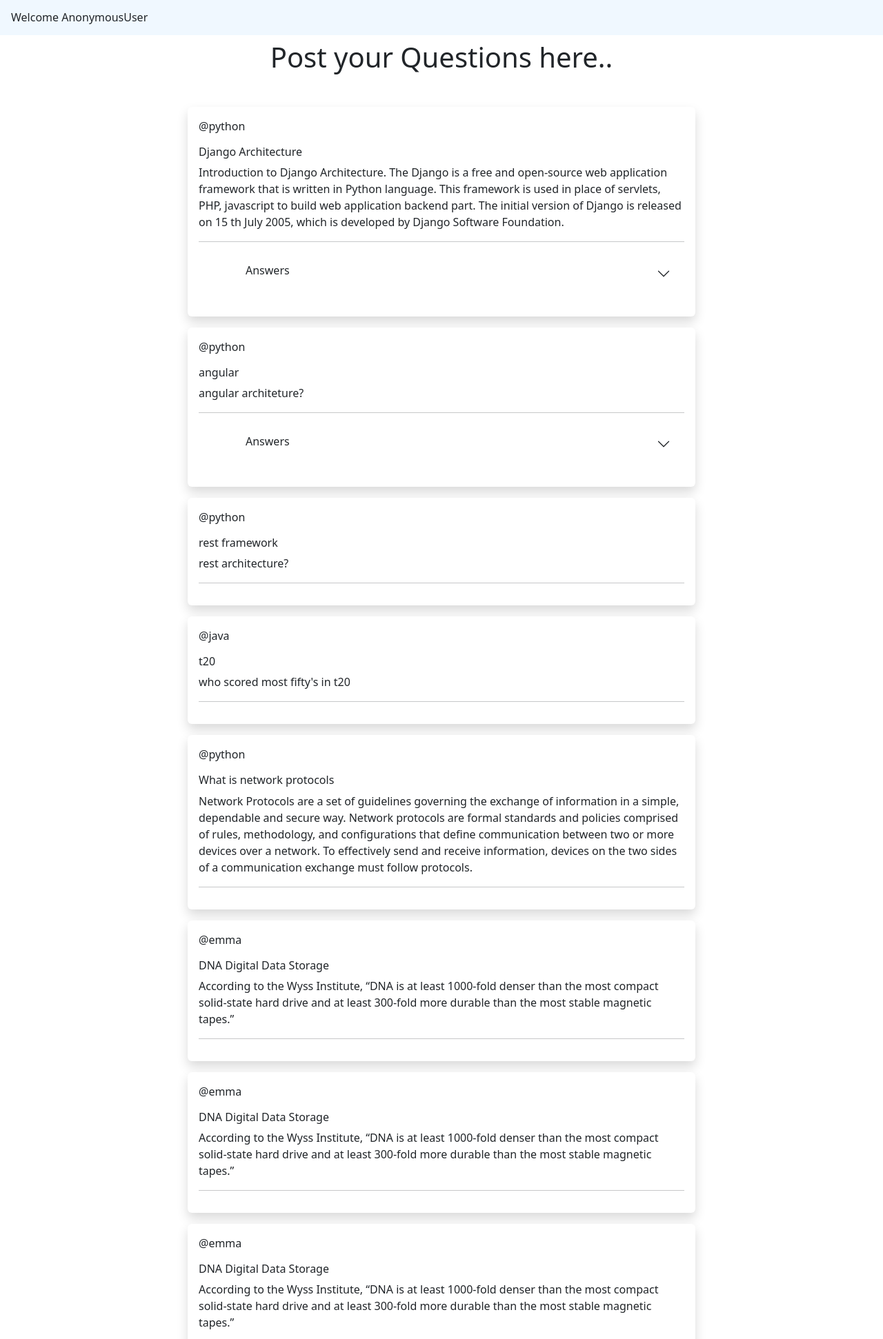
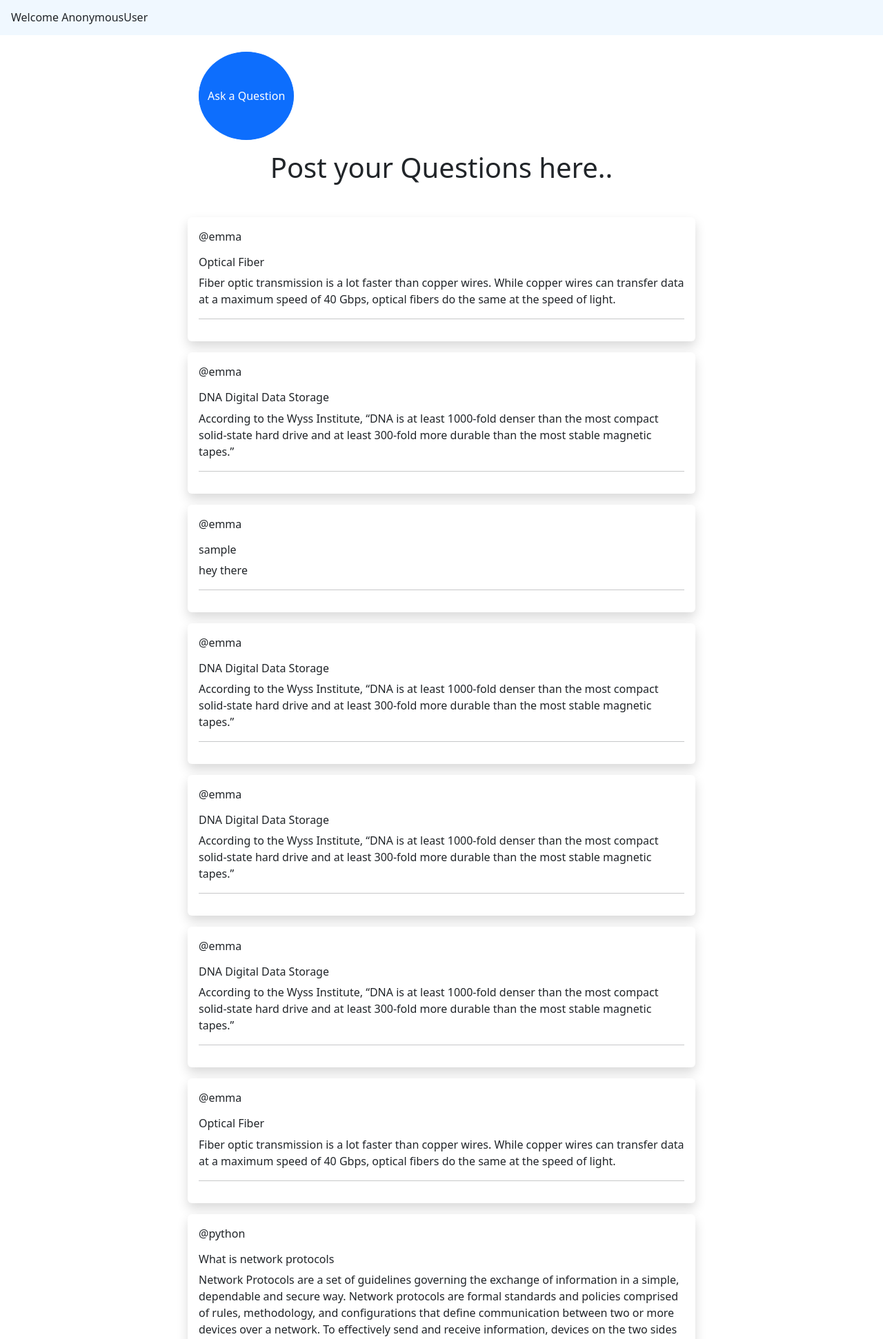
Before and after one commit to DhananjayanOnline/question_answer_app, a Django app: page /web/home/ in a window 1280 px wide. Shown: the top 1942 px of the page at 69% size. Run offline with Django 4.2, Linux system fonts and the light colour scheme; data comes from the database, SQL or seed files in the repository; both versions use the stored data as it was after the commit; parts of the project's set-up code (start-up, migrations or seed data) failed here and were passed over.

Commit message:
created post added using CreateView, and Bootstrap model included

```diff
--- a/core_app/models.py
+++ b/core_app/models.py
@@ -16,8 +16,8 @@
     user = models.ForeignKey(User, on_delete=models.CASCADE)
     title = models.CharField(max_length=100)
     describtion = models.CharField(max_length=2000)
-    image = models.ImageField(upload_to="images", null=True)
-    date_created = models.DateField(auto_now_add = True)
+    image = models.ImageField(upload_to="images", null=True, blank=True)
+    date_created = models.DateTimeField(auto_now_add=True)
 
     @property
     def question_answer(self):
--- a/webapp/forms.py
+++ b/webapp/forms.py
@@ -1,7 +1,7 @@
 from django import forms
 from django.contrib.auth.models import User
 from django.contrib.auth.forms import UserCreationForm
-
+from core_app.models import Questions, Answers
 
 class RegisterForm(UserCreationForm):
     password1 = forms.CharField(widget=forms.PasswordInput(attrs={"class":"form-control"}))
@@ -31,3 +31,30 @@
 class LoginForm(forms.Form):
     username = forms.CharField(widget=forms.TextInput(attrs={"class":"form-control"}))
     password = forms.CharField(widget=forms.PasswordInput(attrs={"class":"form-control"}))
+
+
+class PostForm(forms.ModelForm):
+    class Meta:
+        model = Questions
+        fields = [
+            'title',
+            'describtion',
+            'image',
+        ]
+
+        widgets={
+            'title':forms.TextInput(attrs={"class":"form-control"}),
+            'describtion':forms.TextInput(attrs={"class":"form-control"}),
+            'image':forms.FileInput(attrs={"class":"form-control"}),
+        }
+
+class AnswerForm(forms.ModelForm):
+    class Meta:
+        model = Answers
+        fields = [
+            'answer',
+        ]
+
+        widgets = {
+            'answer':forms.Textarea(attrs={'class': 'form-control', 'rows':5})
+        }
--- a/webapp/templates/index.html
+++ b/webapp/templates/index.html
@@ -12,10 +12,74 @@
 </head>
 
 <body>
+
     <div class="" style="background-color: aliceblue; padding: 0;">
-        <h6 class="pt-3 pb-3 ps-3" >Welcome {{request.user}}</h6>
+        <h6 class="pt-3 pb-3 ps-3">Welcome {{request.user}}</h6>
     </div>
+
+
+    <div>
+        {% if messages %}
+        <div class="alert alert-secondary" role="alert">
+            {% for message in messages %}
+            {{ message }}
+            {% endfor %}
+        </div>
+        {% endif %}
+    </div>
+
+
     <div class="container">
+
+        <div>
+            <!-- Button trigger modal -->
+            <div class="row">
+                <div class="col-2"></div>
+                <div class="col-8">
+                    <div class="card border-0">
+                        <div class="card-body">
+                            <button type="button" class="btn btn-primary rounded-circle " style="height: 8em;"
+                                data-bs-toggle="modal" data-bs-target="#exampleModal">
+                                Ask a Question
+                            </button>
+                            <div class=""
+                                style="display: inline; height: 6em; width: 100px; background-color: antiquewhite;">
+
+                            </div>
+                        </div>
+                    </div>
+
+                </div>
+                <div class="col-2"></div>
+            </div>
+
+
+            <!-- Modal -->
+            <div class="modal fade" id="exampleModal" tabindex="-1" aria-labelledby="exampleModalLabel"
+                aria-hidden="true">
+                <div class="modal-dialog">
+                    <div class="modal-content">
+                        <div class="modal-header">
+                            <h1 class="modal-title fs-5" id="exampleModalLabel">Modal title</h1>
+                            <button type="button" class="btn-close" data-bs-dismiss="modal" aria-label="Close"></button>
+                        </div>
+                        <div class="modal-body">
+                            <form action="" method="post" enctype="multipart/form-data">
+                                {% csrf_token %}
+
+                                {{form.as_p}}
+                                <button type="submit" class="btn btn-outline-info"
+                                    data-bs-dismiss="modal">Submit</button>
+                            </form>
+                        </div>
+                        <div class="modal-footer">
+                            <button type="button" class="btn btn-secondary" data-bs-dismiss="modal">Close</button>
+                        </div>
+                    </div>
+                </div>
+            </div>
+        </div>
+
         <h3 class="display-6 text-center mb-5">Post your Questions here..</h3>
         <div class="row">
             <div class="col-2"></div>
@@ -34,9 +98,9 @@
                             <div class="accordion accordion-flush mb-3" id="accordionExample">
                                 <div class="accordion-item">
                                     <h2 class="accordion-header" id="headingOne">
-                                        <button class="accordion-button collapsed" type="button" data-bs-toggle="collapse"
-                                            data-bs-target="#collapse{{question.id}}" aria-expanded="false"
-                                            aria-controls="collapse{{question.id}}">
+                                        <button class="accordion-button collapsed" type="button"
+                                            data-bs-toggle="collapse" data-bs-target="#collapse{{question.id}}"
+                                            aria-expanded="false" aria-controls="collapse{{question.id}}">
                                             <h6>Answers</h6>
                                         </button>
                                     </h2>
@@ -44,7 +108,8 @@
                                     <div id="collapse{{question.id}}" class="accordion-collapse collapse"
                                         aria-labelledby="headingOne" data-bs-parent="#accordionExample">
                                         <div class="accordion-body">
-                                            <p style="display: inline;">@{{answer.user}} </p><code class="ms-2"> {{answer.created_date}}</code>
+                                            <p style="display: inline;">@{{answer.user}} </p><code
+                                                class="ms-2"> {{answer.created_date}}</code>
                                             <div class="row">
                                                 <div class="col-2 text-center">
                                                     <p style="margin: 0;"><small>upvotes</small></p>
--- a/webapp/views.py
+++ b/webapp/views.py
@@ -4,6 +4,7 @@
 from .forms import *
 from core_app.models import *
 from django.contrib.auth import authenticate, login
+from django.contrib import messages
 
 # Create your views here.
 
@@ -11,6 +12,13 @@
     template_name = 'register.html'
     form_class = RegisterForm
     success_url = reverse_lazy('signin')
+
+    def form_valid(self, form):
+        if form.is_valid:
+            messages.success(self.request, 'Account has been created')
+        else:
+            messages.error(self.request, 'sign-up imformation is not valid')
+        return super().form_valid(form)
 
 class LoginView(FormView):
     template_name = 'login.html'
@@ -32,7 +40,20 @@
                 return redirect('signin')
 
 
-class IndexView(ListView):
+class IndexView(CreateView, ListView):
     template_name = 'index.html'
+    form_class = PostForm
     model = Questions
     context_object_name = 'questions'
+    success_url = reverse_lazy('home')
+
+    def get_queryset(self):
+        return Questions.objects.all().order_by('-date_created')
+
+    def form_valid(self, form):
+        form.instance.user = self.request.user
+        if form.is_valid():
+            messages.success(self.request, 'New question has been asked')
+        else:
+            messages.error(self.request, 'Something went wrong, please try again')
+        return super().form_valid(form)
```
Also changed, not shown: webapp/templates/login.html (+9 -0 lines), webapp/templates/register.html (+9 -0 lines), core_app/migrations/0004_alter_questions_image.py (added), core_app/migrations/0005_alter_questions_date_created.py (added), db.sqlite3.
